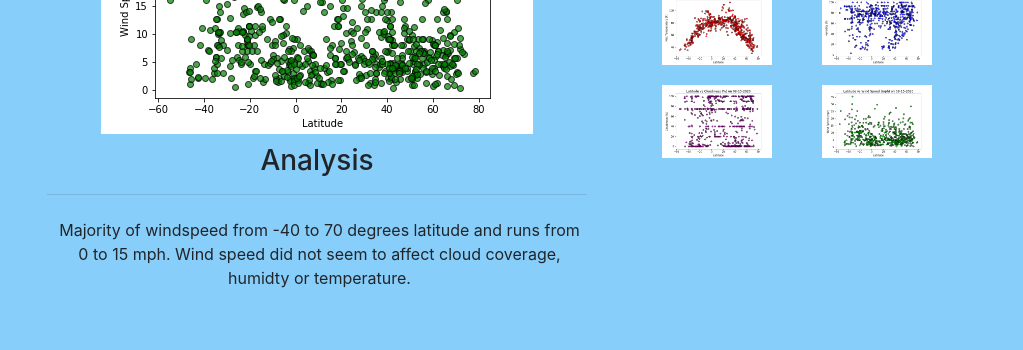
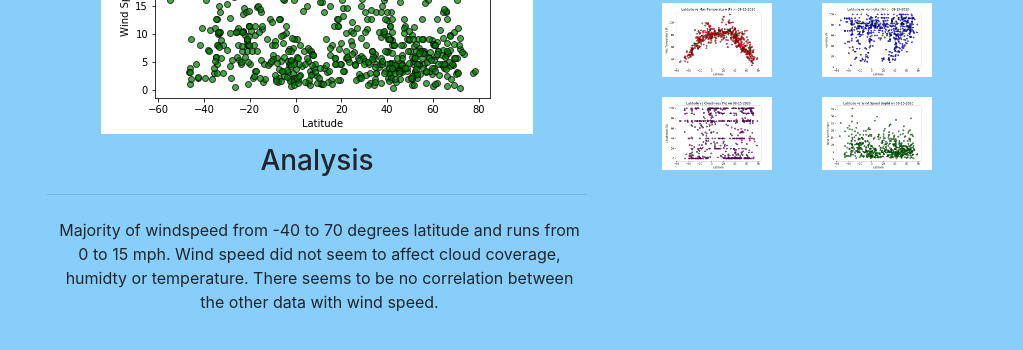
Before and after one commit to bourbonracer/Web-Design-Challenge, a plain HTML site: page Web Visualizations/HTML/windspeed.html in a window 1280 px wide. Shown: the part 360-710 px from the top of the page, without its empty margins (128-1151 px from the left). Drawn offline with nearby package versions, Linux system fonts and the light colour scheme.

Commit message:
updated analaysis

```diff
--- a/Web Visualizations/HTML/windspeed.html
+++ b/Web Visualizations/HTML/windspeed.html
@@ -53,6 +53,7 @@
                     <hr>
                     <p>
                         Majority of windspeed from -40 to 70 degrees latitude and runs from 0 to 15 mph.  Wind speed did not seem to affect cloud coverage, humidty or temperature.
+                        There seems to be no correlation between the other data with wind speed.
                     </p>
             </div>
             <div id="visualizations" class="col-sm-12 col-lg-4">
```
